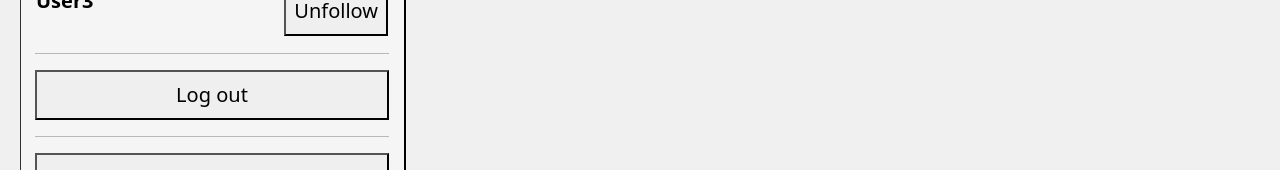
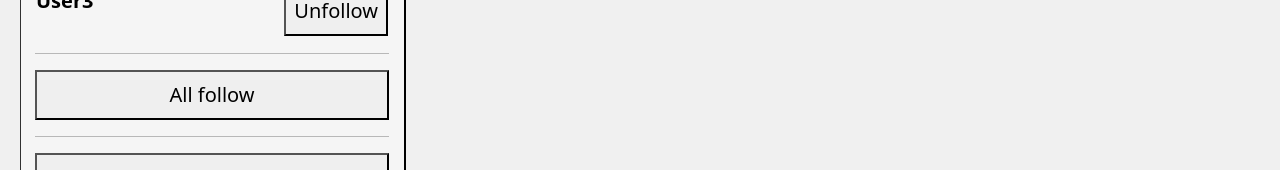
Before and after one commit to fMark552/vizsga, a React (Create React App) app in the folder client/: page /account in a window 1280 px wide. Shown: the part 350-520 px from the top of the page. Built offline with nearby package versions, Linux system fonts and the light colour scheme; no server answers.

Commit message:
0130.1408

```diff
--- a/client/src/components/Footer.jsx
+++ b/client/src/components/Footer.jsx
@@ -4,7 +4,9 @@ import '../css/Footer.css'
 const Footer = () => {
   return (
     <div className="footer">
-      <p className="footer_copy_text">&copy; 2024 Fake Twitter</p>
+      <strong>
+        <p className="footer_copy_text">&copy; 2024 Fake Twitter</p>
+      </strong>
     </div>
   )
 }
--- a/client/src/css/Account.css
+++ b/client/src/css/Account.css
@@ -133,3 +133,8 @@ table {
   float: right;
   font-size: 20px;
 }
+
+.all_follow {
+  width: 100%;
+  font-size: 20px;
+}
--- a/client/src/css/Home.css
+++ b/client/src/css/Home.css
@@ -156,7 +156,10 @@ button {
 }
 
 .follow_button {
-  margin-left: 15px;
+  margin-left: 5px;
+  font-size: 15px;
+  border: none;
+  background-color: whitesmoke;
 }
 
 /*Pagination*/
--- a/client/src/pages/Account.jsx
+++ b/client/src/pages/Account.jsx
@@ -1,4 +1,5 @@
 import {
+  faChevronDown,
   faCircleUser,
   faComment,
   faHeart,
@@ -117,6 +118,8 @@ const Account = () => {
               </tbody>
             </table>
             <hr />
+            <button className="all_follow">All follow</button>
+            <hr />
             <button className="acc_logout_button rounded-0">Log out</button>
             <hr />
             <button className="acc_delete_user_button rounded-0">
--- a/client/src/pages/Welcome.jsx
+++ b/client/src/pages/Welcome.jsx
@@ -42,7 +42,6 @@ const Welcome = () => {
             <br />
             <button
               className="login_button"
-              variant="dark"
               type="submit"
               onClick={handleLogin}
             >
```
